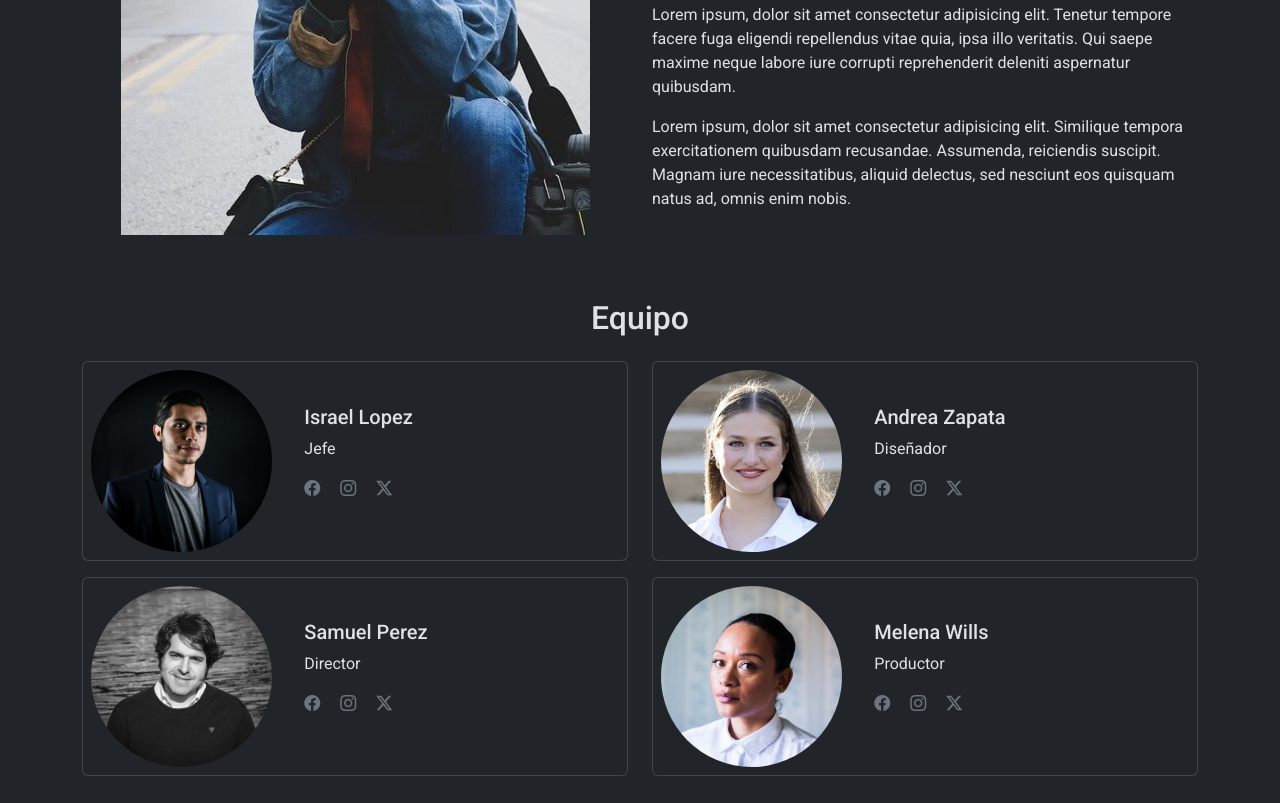
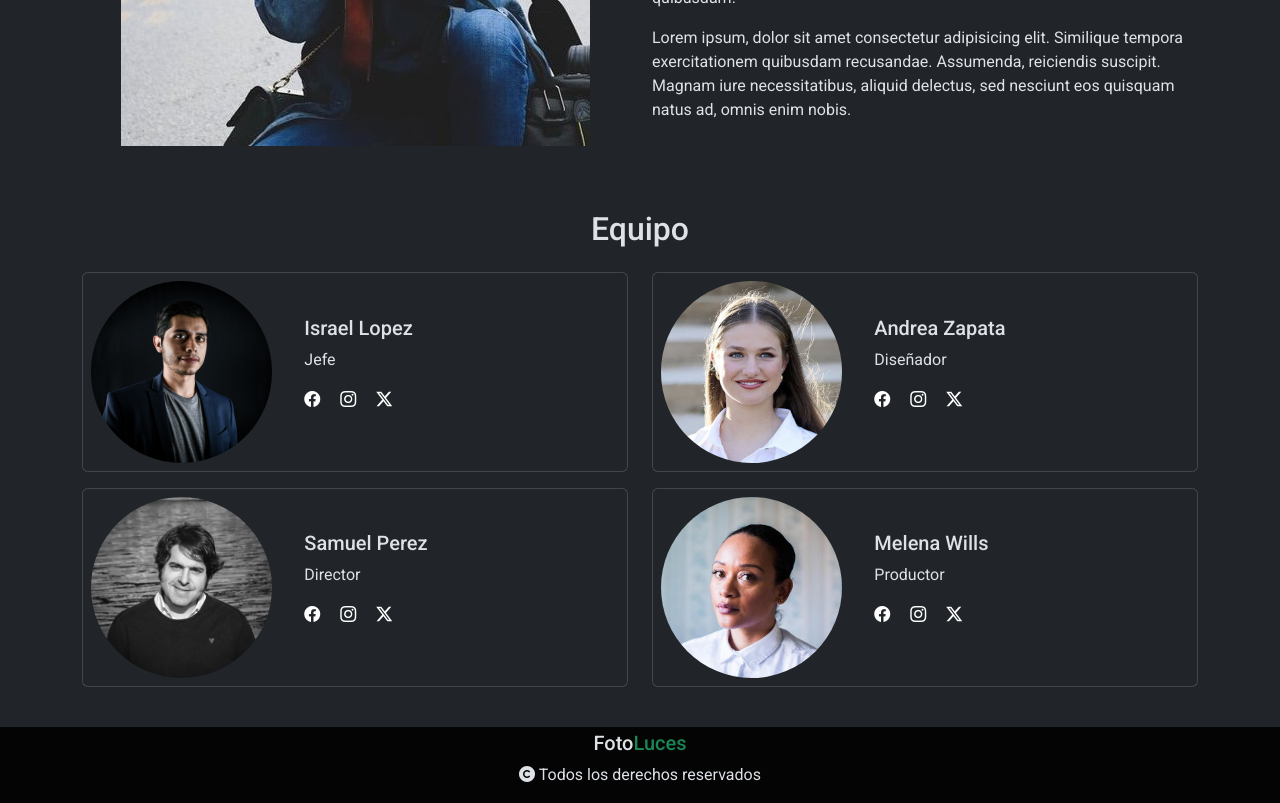
Before and after one commit to juandsanta/Fotoluces, a plain HTML site: page acerca.html in a window 1280 px wide. Shown: the part 841-1644 px from the top of the page. Drawn offline with nearby package versions, Linux system fonts and the light colour scheme.

Commit message:
ultima version

```diff
--- a/acerca.html
+++ b/acerca.html
@@ -6,7 +6,9 @@
   <meta name="viewport" content="width=device-width, initial-scale=1">
   <title>Inicio</title>
   <link rel="stylesheet" href="css/styles.css">
-  <link rel="stylesheet" href="https://cdnjs.cloudflare.com/ajax/libs/font-awesome/6.6.0/css/all.min.css" integrity="sha512-Kc323vGBEqzTmouAECnVceyQqyqdsSiqLQISBL29aUW4U/M7pSPA/gEUZQqv1cwx4OnYxTxve5UMg5GT6L4JJg==" crossorigin="anonymous" referrerpolicy="no-referrer" />
+  <link rel="stylesheet" href="https://cdnjs.cloudflare.com/ajax/libs/font-awesome/6.6.0/css/all.min.css"
+    integrity="sha512-Kc323vGBEqzTmouAECnVceyQqyqdsSiqLQISBL29aUW4U/M7pSPA/gEUZQqv1cwx4OnYxTxve5UMg5GT6L4JJg=="
+    crossorigin="anonymous" referrerpolicy="no-referrer" />
   <!-- Bootstrap CSS e Icons-->
   <link rel="stylesheet" href="https://cdn.jsdelivr.net/npm/bootstrap-icons@1.11.3/font/bootstrap-icons.min.css">
   <link href="https://cdn.jsdelivr.net/npm/bootstrap@5.3.2/dist/css/bootstrap.min.css" rel="stylesheet"
@@ -15,23 +17,23 @@
 
 <body>
 
-  <nav class="navbar navbar-expand-lg navbar-dark bg-dark stiky-top">
+  <nav class="navbar navbar-expand-lg navbar-dark bg-negro fixed-top p-lg-3 p-2">
     <div class="container-fluid">
-      <a class="navbar-brand me-auto" href="#">Foto<span class="text-danger">luces</span> </a>
+      <a class="navbar-brand me-auto" href="#">Foto<span class="text-success">luces</span> </a>
       <div class="offcanvas offcanvas-end text-bg-dark" tabindex="-1" id="offcanvasDarkNavbar"
         aria-labelledby="offcanvasDarkNavbarLabel">
         <div class="offcanvas-header">
-          <h5 class="offcanvas-title" id="offcanvasDarkNavbarLabel">Foto<span class="text-danger">luces</span></h5>
+          <h5 class="offcanvas-title" id="offcanvasDarkNavbarLabel">Foto<span class="text-success">luces</span></h5>
           <button type="button" class="btn-close btn-close-white" data-bs-dismiss="offcanvas"
             aria-label="Close"></button>
         </div>
         <div class="offcanvas-body">
           <ul class="navbar-nav justify-content-center flex-grow-1 pe-3">
             <li class="nav-item">
-              <a class="nav-link mx-lg-2 active" aria-current="page" href="index.html">Inicio</a>
+              <a class="nav-link mx-lg-2" aria-current="page" href="index.html">Inicio</a>
             </li>
             <li class="nav-item">
-              <a class="nav-link mx-lg-2" href="acerca.html">Quienes somos</a>
+              <a class="nav-link mx-lg-2 active" href="acerca.html">Quienes somos</a>
             </li>
             <li class="nav-item">
               <a class="nav-link mx-lg-2" href="portafolio.html">Portafolio</a>
@@ -54,13 +56,14 @@
       </button>
     </div>
   </nav>
-  <hr>
 
   <div class="container">
     <div class="row  acerca">
       <div class="col-lg-6">
         <h1>Quienes somos</h1>
-            <p>Lorem ipsum dolor sit, amet consectetur adipisicing elit. Consequatur temporibus voluptates obcaecati incidunt eum porro minus minima. A, amet. Praesentium dolor quibusdam ipsam fugiat cum unde ipsum quaerat, maiores consectetur!</p>
+        <p>Lorem ipsum dolor sit, amet consectetur adipisicing elit. Consequatur temporibus voluptates obcaecati
+          incidunt eum porro minus minima. A, amet. Praesentium dolor quibusdam ipsam fugiat cum unde ipsum quaerat,
+          maiores consectetur!</p>
         <a href="contacto.html"><button class="btn btn-success">Contrátanos</button></a>
       </div>
     </div>
@@ -89,7 +92,9 @@
         </div>
         <div class="col-lg-6 mt-3 mt-sm-4 mt-lg-0">
           <h3>Lorem ipsum dolor sit amet consectetur adipisicing elit. Nisi, porro.</h3>
-                <p>Lorem ipsum dolor sit amet, consectetur adipisicing elit. Nulla tempora porro sequi quisquam magni rerum fugit beatae suscipit et modi temporibus quidem vero praesentium cumque aliquid, voluptatem deleniti ad quaerat!</p>
+          <p>Lorem ipsum dolor sit amet, consectetur adipisicing elit. Nulla tempora porro sequi quisquam magni rerum
+            fugit beatae suscipit et modi temporibus quidem vero praesentium cumque aliquid, voluptatem deleniti ad
+            quaerat!</p>
           <ul>
             <li>Experiencia:</li>
             <li>Ciudad:</li>
@@ -97,8 +102,12 @@
             <li>Email:</li>
             <li>Sitio web:</li>
           </ul>
-                <p>Lorem ipsum, dolor sit amet consectetur adipisicing elit. Tenetur tempore facere fuga eligendi repellendus vitae quia, ipsa illo veritatis. Qui saepe maxime neque labore iure corrupti reprehenderit deleniti aspernatur quibusdam.</p>
-                <p>Lorem ipsum, dolor sit amet consectetur adipisicing elit. Similique tempora exercitationem quibusdam recusandae. Assumenda, reiciendis suscipit. Magnam iure necessitatibus, aliquid delectus, sed nesciunt eos quisquam natus ad, omnis enim nobis.</p>
+          <p>Lorem ipsum, dolor sit amet consectetur adipisicing elit. Tenetur tempore facere fuga eligendi repellendus
+            vitae quia, ipsa illo veritatis. Qui saepe maxime neque labore iure corrupti reprehenderit deleniti
+            aspernatur quibusdam.</p>
+          <p>Lorem ipsum, dolor sit amet consectetur adipisicing elit. Similique tempora exercitationem quibusdam
+            recusandae. Assumenda, reiciendis suscipit. Magnam iure necessitatibus, aliquid delectus, sed nesciunt eos
+            quisquam natus ad, omnis enim nobis.</p>
         </div>
       </div>
     </div>
@@ -120,9 +129,10 @@
                   <h5 class="card-title">Israel Lopez</h5>
                   <p class="card-text">Jefe</p>
                   <p>
-                    <a class="text-secondary me-3" href="https://www.facebook.com/?locale=es_LA"><i class="bi bi-facebook"></i></a>
-                    <a class="text-secondary me-3" href="https://www.instagram.com/"><i class="bi bi-instagram"></i></a>
-                    <a class="text-secondary me-3" href="https://x.com/?lang=es"><i class="bi bi-twitter-x"></i></a>
+                    <a class="text-white me-3" href="https://www.facebook.com/?locale=es_LA"><i
+                        class="bi bi-facebook"></i></a>
+                    <a class="text-white me-3" href="https://www.instagram.com/"><i class="bi bi-instagram"></i></a>
+                    <a class="text-white me-3" href="https://x.com/?lang=es"><i class="bi bi-twitter-x"></i></a>
                   </p>
                 </div>
               </div>
@@ -140,9 +150,10 @@
                   <h5 class="card-title">Andrea Zapata</h5>
                   <p class="card-text">Diseñador</p>
                   <p>
-                    <a class="text-secondary me-3" href="https://www.facebook.com/?locale=es_LA"><i class="bi bi-facebook"></i></a>
-                    <a class="text-secondary me-3" href="https://www.instagram.com/"><i class="bi bi-instagram"></i></a>
-                    <a class="text-secondary me-3" href="https://x.com/?lang=es"><i class="bi bi-twitter-x"></i></a>
+                    <a class="text-white me-3" href="https://www.facebook.com/?locale=es_LA"><i
+                        class="bi bi-facebook"></i></a>
+                    <a class="text-white me-3" href="https://www.instagram.com/"><i class="bi bi-instagram"></i></a>
+                    <a class="text-white me-3" href="https://x.com/?lang=es"><i class="bi bi-twitter-x"></i></a>
                   </p>
                 </div>
               </div>
@@ -160,9 +171,10 @@
                   <h5 class="card-title">Samuel Perez</h5>
                   <p class="card-text">Director</p>
                   <p>
-                    <a class="text-secondary me-3" href="https://www.facebook.com/?locale=es_LA"><i class="bi bi-facebook"></i></a>
-                    <a class="text-secondary me-3" href="https://www.instagram.com/"><i class="bi bi-instagram"></i></a>
-                    <a class="text-secondary me-3" href="https://x.com/?lang=es"><i class="bi bi-twitter-x"></i></a>
+                    <a class="text-white me-3" href="https://www.facebook.com/?locale=es_LA"><i
+                        class="bi bi-facebook"></i></a>
+                    <a class="text-white me-3" href="https://www.instagram.com/"><i class="bi bi-instagram"></i></a>
+                    <a class="text-white me-3" href="https://x.com/?lang=es"><i class="bi bi-twitter-x"></i></a>
                   </p>
                 </div>
               </div>
@@ -180,9 +192,10 @@
                   <h5 class="card-title">Melena Wills</h5>
                   <p class="card-text">Productor</p>
                   <p>
-                    <a class="text-secondary me-3" href="https://www.facebook.com/?locale=es_LA"><i class="bi bi-facebook"></i></a>
-                    <a class="text-secondary me-3" href="https://www.instagram.com/"><i class="bi bi-instagram"></i></a>
-                    <a class="text-secondary me-3" href="https://x.com/?lang=es"><i class="bi bi-twitter-x"></i></a>
+                    <a class="text-white me-3" href="https://www.facebook.com/?locale=es_LA"><i
+                        class="bi bi-facebook"></i></a>
+                    <a class="text-white me-3" href="https://www.instagram.com/"><i class="bi bi-instagram"></i></a>
+                    <a class="text-white me-3" href="https://x.com/?lang=es"><i class="bi bi-twitter-x"></i></a>
                   </p>
                 </div>
               </div>
@@ -193,7 +206,16 @@
     </div>
   </section>
 
-
+  <footer class="bg-negro">
+    <div class="container">
+      <dov class="row text-center mt-4 pt-1">
+        <div class="col-12 ">
+          <h5>Foto<span class="text-success">Luces</span></h5>
+          <p><i class="fa-solid fa-copyright"></i> Todos los derechos reservados</p>
+        </div>
+      </dov>
+    </div>
+  </footer>
 
 
 
@@ -202,4 +224,5 @@
     integrity="sha384-C6RzsynM9kWDrMNeT87bh95OGNyZPhcTNXj1NW7RuBCsyN/o0jlpcV8Qyq46cDfL"
     crossorigin="anonymous"></script>
 </body>
+
 </html>
--- a/css/styles.css
+++ b/css/styles.css
@@ -5,7 +5,7 @@
 }
 
 .bg-negro{
-    background-color: black;
+    background-color: rgba(0, 0, 0, 0.888);
 }
 
 .bg-naranja{
@@ -17,6 +17,7 @@
     justify-content: center;
     align-items: center;
     text-align: center;
+    padding-top: 3rem;
 }
 
 .info{
@@ -116,10 +117,14 @@
     align-items: center;
     justify-content: center;
     flex-direction: column;
-    background-color: rgb(63, 63, 63);
+    background-color: black;
     padding: 1em;
 }
 
 .slide p{
     padding: 0 100px;
 }
+
+.presentacion{
+    padding-top: 4rem;
+}
```
Also changed, not shown: contacto.html (+15 -22 lines), index.html (+16 -14 lines), portafolio.html (+17 -7 lines), servicios.html (+21 -11 lines). Lines whose indentation alone changed are shown as unchanged.
